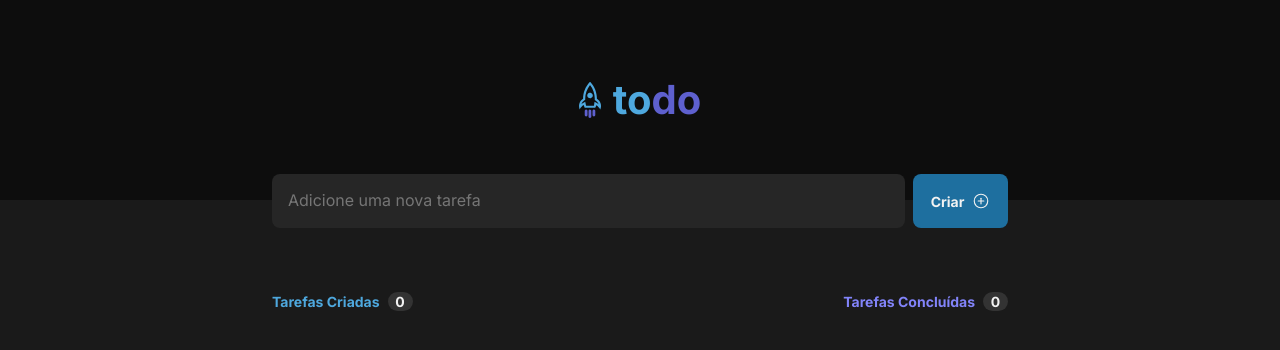
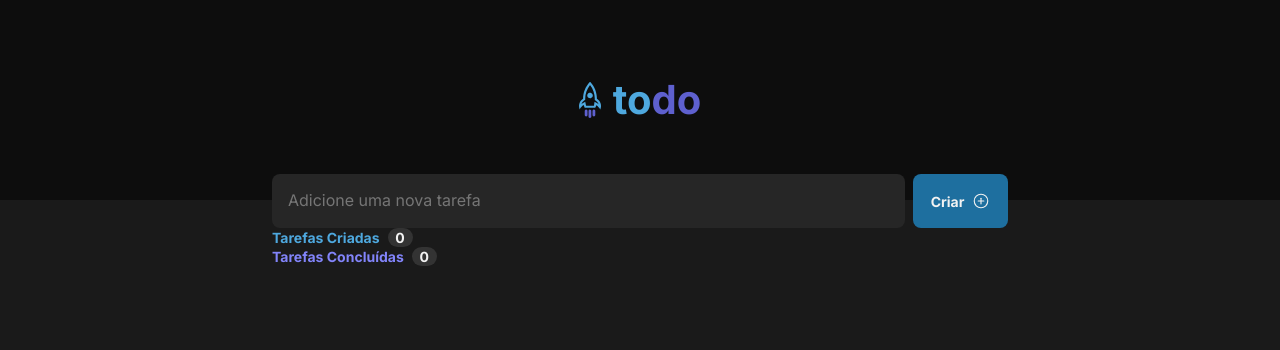
Before and after one commit to danieldannitz/react-todo, a React (Vite) app: page / in a window 1280 px wide. Shown: the top 350 px of the page. Built offline with nearby package versions, Linux system fonts and the light colour scheme.

Commit message:
removing useless styles

```diff
--- a/src/components/Todos.module.css
+++ b/src/components/Todos.module.css
@@ -52,12 +52,6 @@
   margin-left: 0.5rem;
   display: flex;
   align-items: center;
-}
-
-.tasksAreaDiv {
-  margin-top: 4rem;
-  display: flex;
-  justify-content: space-between;
 }
 
 .createdTasksDiv,
```
